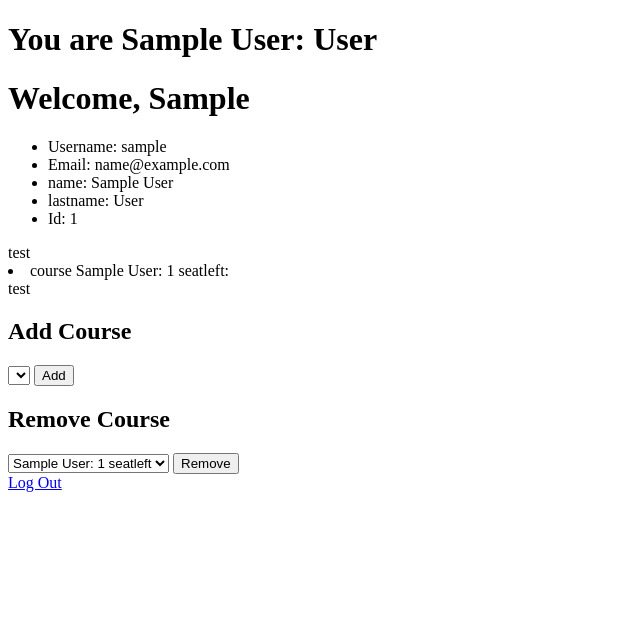
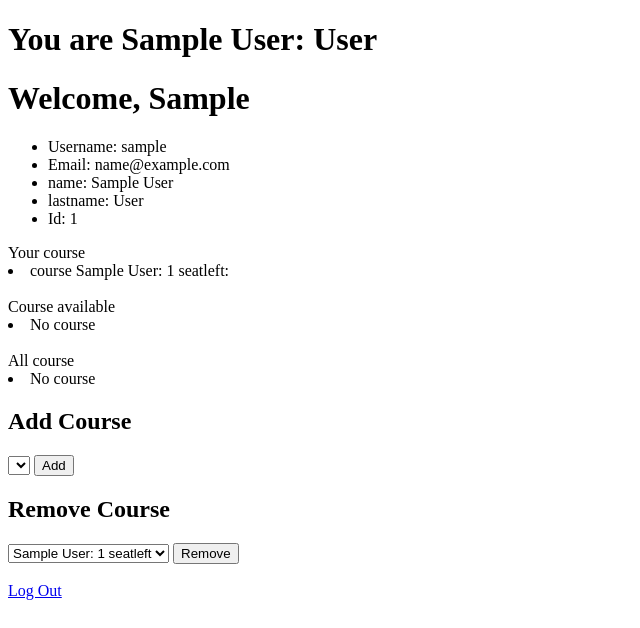
Before and after one commit to 6410685090/cn331-as2, a Django app: page /index in a window 1280 px wide. Shown: the top 628 px of the page, without its empty margins (0-640 px from the left). Run offline with Django 4.2, Linux system fonts and the light colour scheme; a user stored in the database is signed in; tables that the repository leaves empty hold one stand-in row (values such as "Sample post"); lists and menus that the app fills with data are empty.

Commit message:
add some status show

```diff
--- a/users/templates/users/index.html
+++ b/users/templates/users/index.html
@@ -10,19 +10,39 @@
     <li>Id: {{ student.student_id}}</li>
 </ul>
 
-<div>test</div>
+<div>Your course</div>
 {% for c in course %}
 <li>course {{ c }}:</li>
 {% empty %}
-<li>No flights</li>
+<li>No course</li>
 {% endfor %}
-<div>test</div>
+<br>
+
+<div>Course available</div>
+{% for c in allcourse %}
+    {% if c.available %}
+        <li>course {{ c }}:</li>
+    {% endif %}
+    {% empty %}
+    <li>No course</li>
+{% endfor %}
+<br>
+
+<div>All course</div>
+{% for c in allcourse %}
+    <li>course {{ c }}:</li>
+    {% empty %}
+    <li>No course</li>
+{% endfor %}
+
 <h2>Add Course</h2>
 <form action="{% url 'add' %}" method="POST">
     {% csrf_token %}
     <select name="course">
         {% for course in not_add %}
-        <option value="{{ course.subject_id }}">{{ course }}</option>
+            {% if course.available %}
+                <option value="{{ course.subject_id }}">{{ course }}</option>
+            {% endif %}
         {% endfor %}
     </select>
     <input type="submit" value="Add">
@@ -30,6 +50,7 @@
 {% if message %}
 <p>{{ message }}</p>
 {% endif %}
+
 <h2>Remove Course</h2>
 <form action="{% url 'remove' %}" method="POST">
     {% csrf_token %}
@@ -41,7 +62,7 @@
     <input type="submit" value="Remove">
 </form>
 
-
+<br>
 <a href="{% url 'logout' %}">Log Out</a>
 
 {% endblock %}
```
